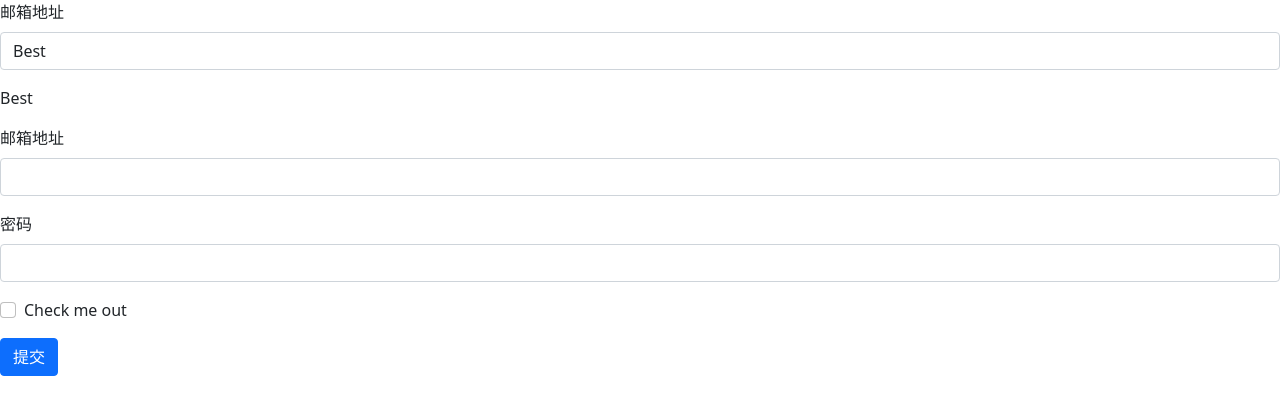
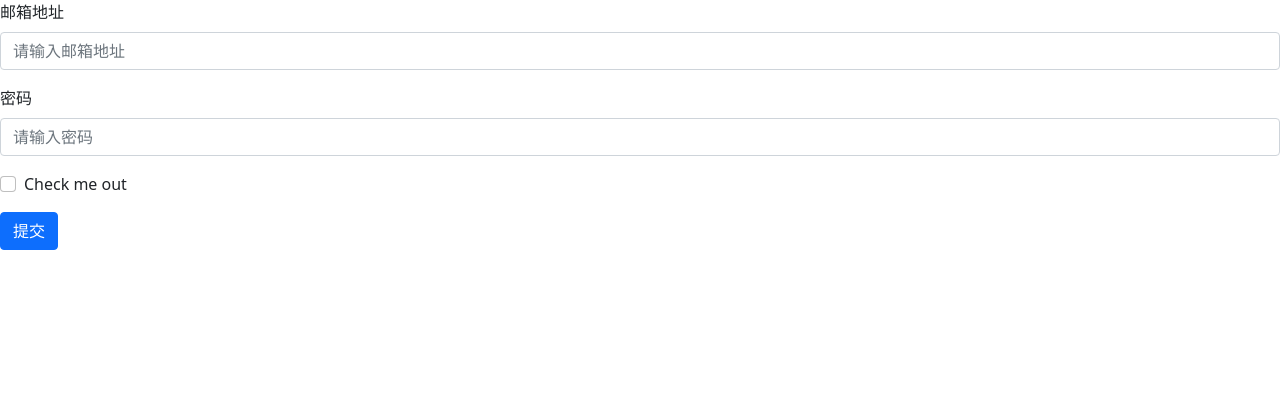
Before and after one commit to HollyXun/vue-article-management, a Vue app: page /#/register in a window 1280 px wide. Before the commit this address led to /#/Register. Shown: the top 414 px of the page. Built offline with nearby package versions, Linux system fonts and the light colour scheme.

Commit message:
使用$attr自定义属性，更改密码框为自定义组件

```diff
--- a/src/components/ValidateInput.vue
+++ b/src/components/ValidateInput.vue
@@ -2,7 +2,7 @@
   <div class="validate-input-container mb-3">
     <input :class="{'is-invalid': inputRef.error}" :value="inputRef.value"
            class="form-control"
-           type="text"
+           v-bind="$attrs"
            @blur="validateInput"
            @input="updateValue">
     <span v-if="inputRef.error" class="invalid-feedback">{{ inputRef.message }}</span>
@@ -26,7 +26,9 @@ export default defineComponent({
     rules: Array as PropType<RulesProp>,
     modelValue: String
   },
+  inheritAttrs: false, // 禁用Attribute继承
   setup (props, context) {
+    console.log(context.attrs)
     const inputRef = reactive({
       value: props.modelValue || '',
       error: false,
--- a/src/router/index.ts
+++ b/src/router/index.ts
@@ -5,15 +5,15 @@ const router = createRouter({
   routes: [
     {
       path: '/',
-      redirect: '/Home'
+      redirect: '/home'
     },
     {
-      path: '/Home',
+      path: '/home',
       name: 'Home',
       component: () => import('@/views/Home/Home.vue')
     },
     {
-      path: '/Register',
+      path: '/register',
       name: 'Register',
       component: () => import('@/views/Login/Login.vue')
     },
--- a/src/views/Login/Login.vue
+++ b/src/views/Login/Login.vue
@@ -2,21 +2,11 @@
   <form>
     <div class="mb-3">
       <label class="form-label">邮箱地址</label>
-      <validate-input v-model="emailValue" :rules="emailRules"/>
-      {{ emailValue }}
+      <validate-input v-model="emailValue" :rules="emailRules" type="text" placeholder="请输入邮箱地址"/>
     </div>
     <div class="mb-3">
-      <label class="form-label" for="exampleInputEmail1">邮箱地址</label>
-      <input id="exampleInputEmail1" v-model="emailRef.value" aria-describedby="emailHelp" class="form-control"
-             type="email"
-             @blur="validateEmail">
-      <div v-if="emailRef.error" id="emailHelp"
-           class="form-text">{{ emailRef.message }}
-      </div>
-    </div>
-    <div class="mb-3">
-      <label class="form-label" for="exampleInputPassword1">密码</label>
-      <input id="exampleInputPassword1" class="form-control" type="password">
+      <label class="form-label">密码</label>
+      <validate-input v-model="passwordValue" :rules="passwordRules" type="password" placeholder="请输入密码"/>
     </div>
     <div class="mb-3 form-check">
       <input id="exampleCheck1" class="form-check-input" type="checkbox">
@@ -27,22 +17,17 @@
 </template>
 
 <script lang="ts">
-import { defineComponent, reactive, ref } from 'vue'
+import { defineComponent, ref } from 'vue'
 import ValidateInput, { RulesProp } from '@/components/ValidateInput.vue'
 
-const emailReg = /^[a-zA-Z0-9.!#$%&’*+/=?^_`{|}~-]+@[a-zA-Z0-9-]+(?:\.[a-zA-Z0-9-]+)*$/
 export default defineComponent({
   name: 'LogInAndRegister',
   components: {
     ValidateInput
   },
   setup () {
-    const emailValue = ref('Best')
-    const emailRef = reactive({
-      value: '',
-      error: false,
-      message: ''
-    })
+    const emailValue = ref('')
+    const passwordValue = ref('')
     const emailRules: RulesProp = [
       {
         type: 'required',
@@ -53,25 +38,17 @@ export default defineComponent({
         message: '请输入正确的邮箱格式'
       }
     ]
-    const validateEmail = () => {
-      emailRef.error = false
-      emailRef.message = ''
-      if (!emailRef.value.trim()) {
-        emailRef.error = true
-        emailRef.message = '邮箱不允许为空'
-        return
+    const passwordRules: RulesProp = [
+      {
+        type: 'required',
+        message: '密码不能为空'
       }
-      if (!emailReg.test(emailRef.value)) {
-        console.log(emailReg.test(emailRef.value))
-        emailRef.error = true
-        emailRef.message = '邮箱格式错误'
-      }
-    }
+    ]
     return {
-      emailRef,
-      validateEmail,
+      emailValue,
       emailRules,
-      emailValue
+      passwordValue,
+      passwordRules
     }
   }
 })
```
